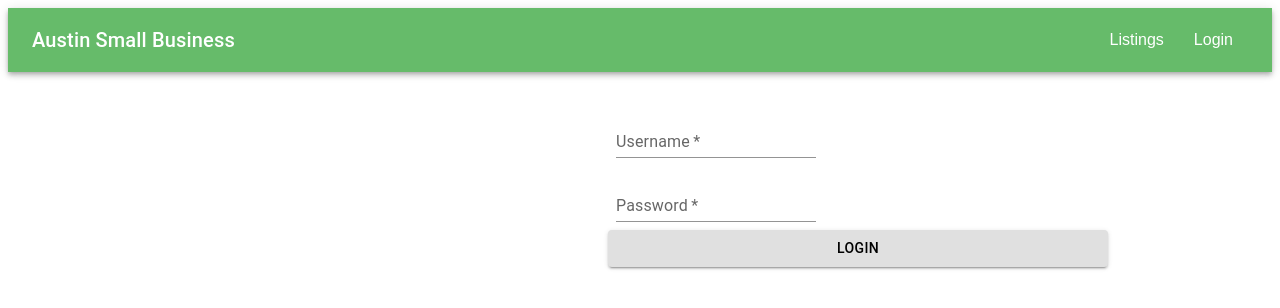
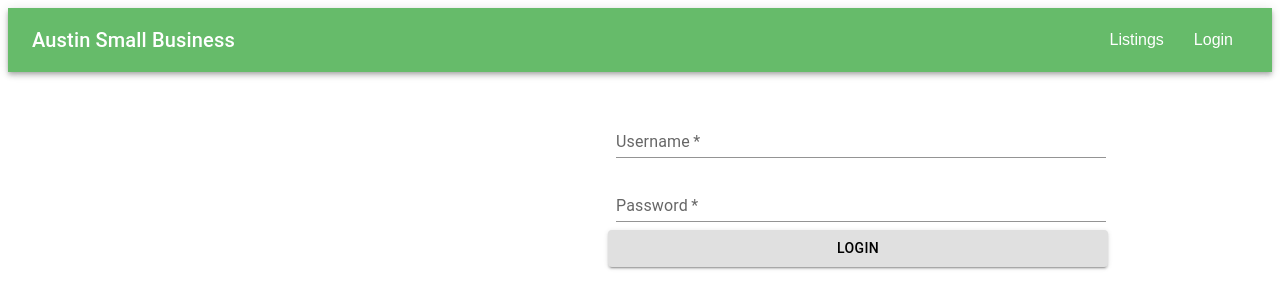
Before and after one commit to MarisolM09/Small-business-411, a React (Create React App) app: page /login in a window 1280 px wide. Shown: the top 308 px of the page. Built offline with nearby package versions, Linux system fonts and the light colour scheme.

Commit message:
added textfield customization

```diff
--- a/src/components/Login.js
+++ b/src/components/Login.js
@@ -24,6 +24,8 @@ export default function Login(props) {
           label="Username"
           defaultValue=""
           variant="standard"
+          style ={{width: '490px'}}
+
         />
         <TextField
           required
@@ -32,7 +34,7 @@ export default function Login(props) {
           type="password"
           defaultValue=""
           variant="standard"
-
+          style ={{width: '490px'}}
         />
       </Box>
       <Button variant="contained" sx={{ color: 'black', backgroundColor: '#e0e0e0'}}>Login</Button>
```
